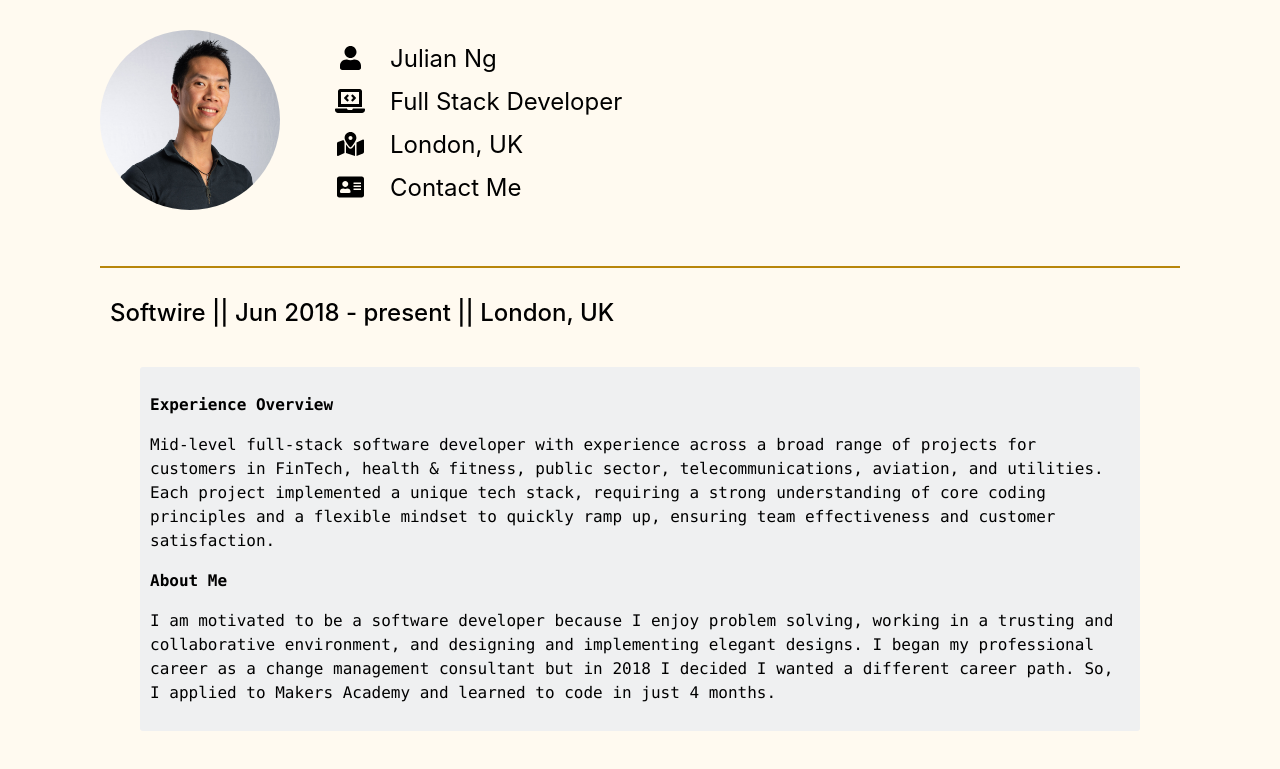
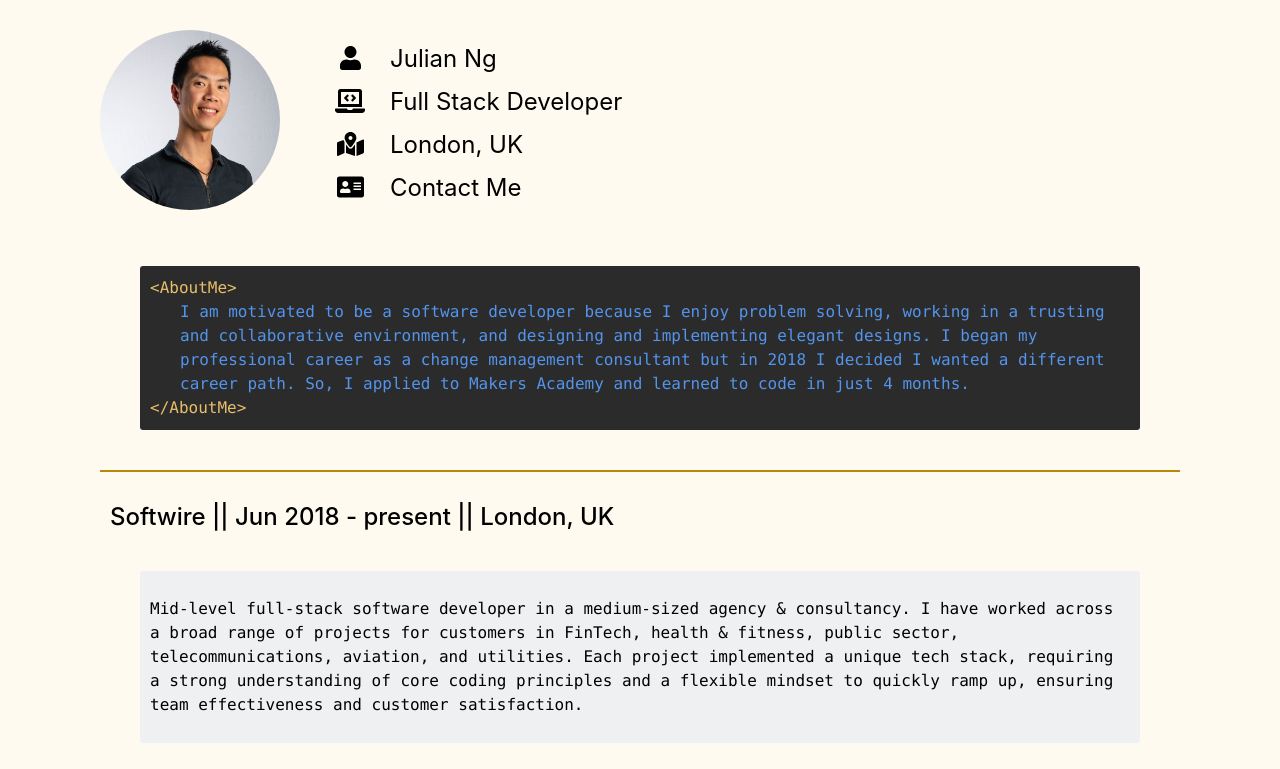
Before and after one commit to julesnuggy/cv, a React (Create React App) app: page / in a window 1280 px wide. Shown: the top 769 px of the page. Built offline with nearby package versions, Linux system fonts and the light colour scheme.

Commit message:
Add AboutMe section

```diff
--- a/src/App.css
+++ b/src/App.css
@@ -26,3 +26,27 @@
     align-items: center;
     margin: 0 50px 50px;
 }
+
+.code-block {
+    background-color: #eff0f1;
+    margin: 30px 40px 0;
+    padding: 10px;
+    border-radius: 3px;
+    font-size: 16px;
+    font-family: source-code-pro, Menlo, Monaco, Consolas, 'Courier New', monospace;
+    line-height: 1.5;
+}
+
+.code-block.about-me {
+    background-color: #2B2B2B;
+    margin: 20px 90px;
+    color: #5394EC;
+}
+
+.tag {
+    color: #E8BF6A;
+}
+
+.indented-text {
+    padding-left: 30px;
+}
--- a/src/App.tsx
+++ b/src/App.tsx
@@ -3,6 +3,7 @@ import './App.css';
 import { library } from '@fortawesome/fontawesome-svg-core'
 import { faUser, faMapMarkedAlt, faLaptopCode, faAddressCard } from '@fortawesome/free-solid-svg-icons'
 
+import AboutMe from './components/aboutMe';
 import Header from './components/header';
 import Experience from './components/experience';
 import data from './data/experienceData.json';
@@ -13,6 +14,7 @@ const App: React.FC = () => {
   return (
     <div className="app-body">
       <Header />
+      <AboutMe />
       <div className="experience-container">
         {data.map((d, idx) => <Experience data={d} key={idx} />)}
       </div>
--- /dev/null
+++ b/src/components/aboutMe.tsx
@@ -0,0 +1,13 @@
+import React from 'react';
+
+import '../App.css';
+
+const AboutMe = () => (
+  <div className="about-me code-block">
+    <div className="tag">{`<AboutMe>`}</div>
+    <div className="indented-text">I am motivated to be a software developer because I enjoy problem solving, working in a trusting and collaborative environment, and designing and implementing elegant designs. I began my professional career as a change management consultant but in 2018 I decided I wanted a different career path. So, I applied to Makers Academy and learned to code in just 4 months.</div>
+    <div className="tag">{`</AboutMe>`}</div>
+  </div>
+);
+
+export default AboutMe;
--- a/src/components/experience.tsx
+++ b/src/components/experience.tsx
@@ -6,6 +6,7 @@ import Project from './project';
 import ProjectPopup from './projectPopup';
 import { ExperienceData } from '../data/experienceData';
 import '../styles/experience.css';
+import '../App.css';
 
 type EmployerCardProps = {
   data: ExperienceData;
@@ -30,7 +31,7 @@ const Experience = ({data}: EmployerCardProps) => {
     <div className="experience-title">
       {data.employer} || {data.from} - {data.to} || {data.location}
     </div>
-    <ReactMarkdown className="experience-summary" source={data.summary} />
+    <ReactMarkdown className="code-block" source={data.summary} />
     <div className="project-container">
       {data.projects.map((p, idx) =>
         <>
--- a/src/data/experienceData.json
+++ b/src/data/experienceData.json
@@ -4,7 +4,7 @@
     "from": "Jun 2018",
     "to": "present",
     "location": "London, UK",
-    "summary": "**Experience Overview**\n\nMid-level full-stack software developer with experience across a broad range of projects for customers in FinTech, health & fitness, public sector, telecommunications, aviation, and utilities. Each project implemented a unique tech stack, requiring a strong understanding of core coding principles and a flexible mindset to quickly ramp up, ensuring team effectiveness and customer satisfaction.\n\n**About Me**\n\nI am motivated to be a software developer because I enjoy problem solving, working in a trusting and collaborative environment, and designing and implementing elegant designs. I began my professional career as a change management consultant but in 2018 I decided I wanted a different career path. So, I applied to Makers Academy and learned to code in just 4 months.",
+    "summary": "Mid-level full-stack software developer in a medium-sized agency & consultancy. I have worked across a broad range of projects for customers in FinTech, health & fitness, public sector, telecommunications, aviation, and utilities. Each project implemented a unique tech stack, requiring a strong understanding of core coding principles and a flexible mindset to quickly ramp up, ensuring team effectiveness and customer satisfaction.",
     "projects": [
       {
         "name": "Starling Bank",
--- a/src/styles/experience.css
+++ b/src/styles/experience.css
@@ -12,16 +12,6 @@
     width: 100%;
     margin: 10px;
     font-weight: 500;
-}
-
-.experience-summary {
-    background-color: #eff0f1;
-    margin: 30px 40px 0;
-    padding: 10px;
-    border-radius: 3px;
-    font-size: 16px;
-    font-family: source-code-pro, Menlo, Monaco, Consolas, 'Courier New', monospace;
-    line-height: 1.5;
 }
 
 .project-container {
```
